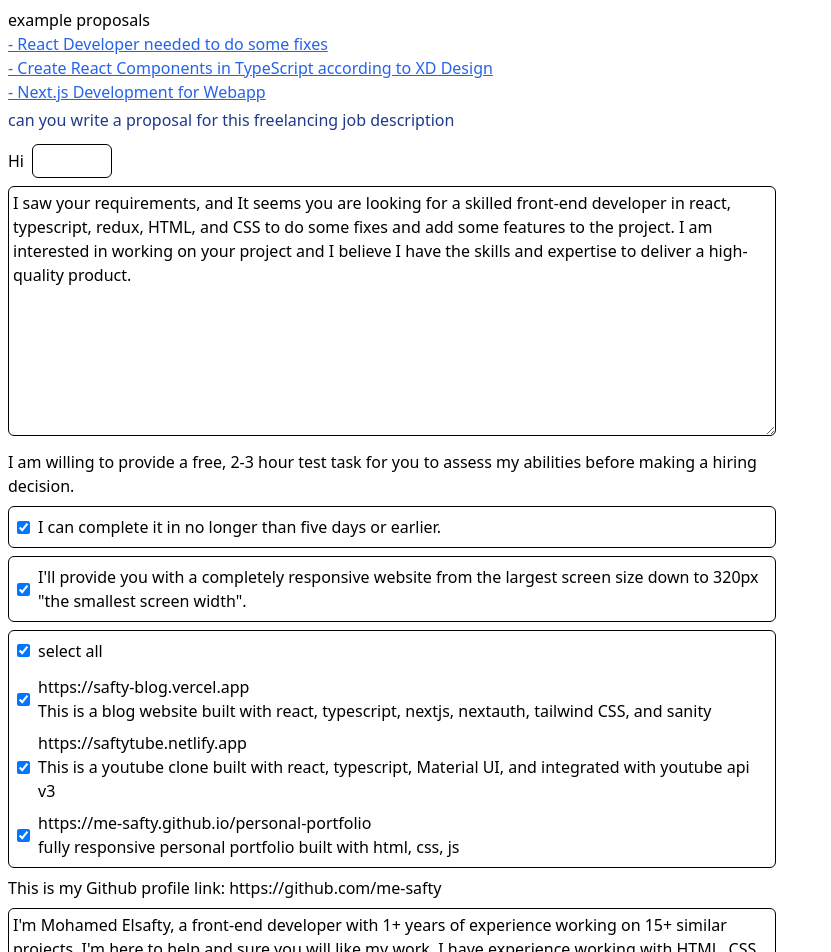
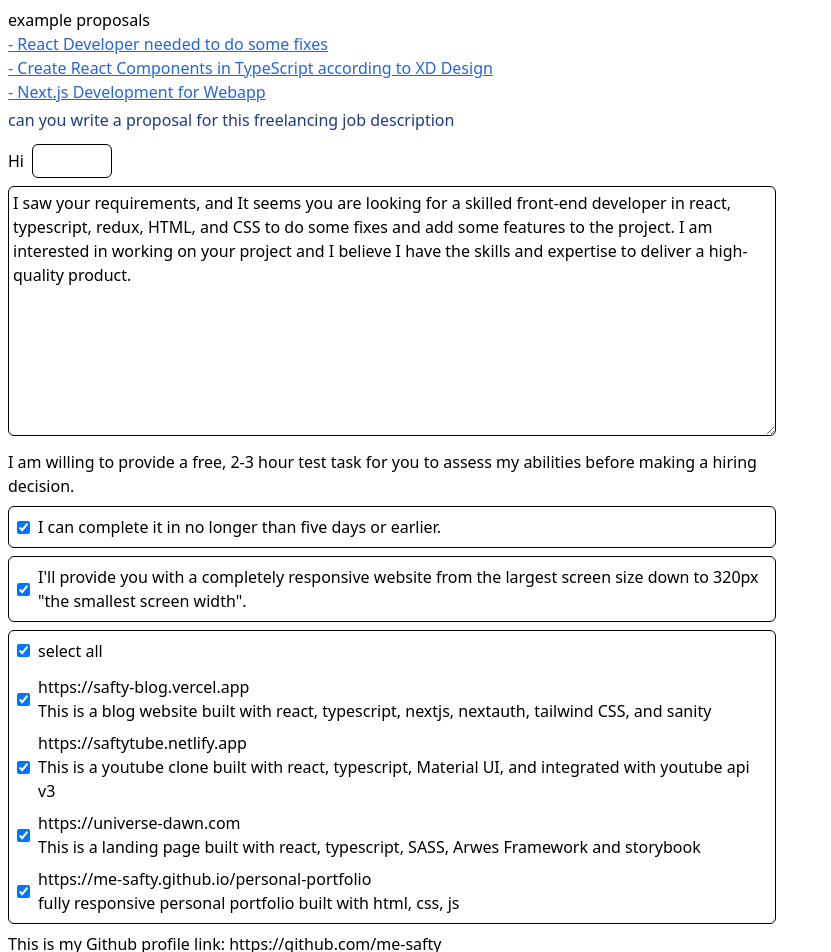
Before and after one commit to me-safty/create-proposal, a React (Vite) app: page / in a window 1280 px wide. Shown: the top 952 px of the page, without its empty margins (0-831 px from the left). Built offline with nearby package versions, Linux system fonts and the light colour scheme.

Commit message:
add new project

```diff
--- a/src/content.ts
+++ b/src/content.ts
@@ -16,6 +16,12 @@ export const portfolioLinks = [
     isChecked: true,
     description:
       "This is a youtube clone built with react, typescript, Material UI, and integrated with youtube api v3",
+  },
+  {
+    link: "https://universe-dawn.com",
+    isChecked: true,
+    description:
+      "This is a landing page built with react, typescript, SASS, Arwes Framework and storybook",
   },
   {
     link: "https://me-safty.github.io/personal-portfolio",
```
